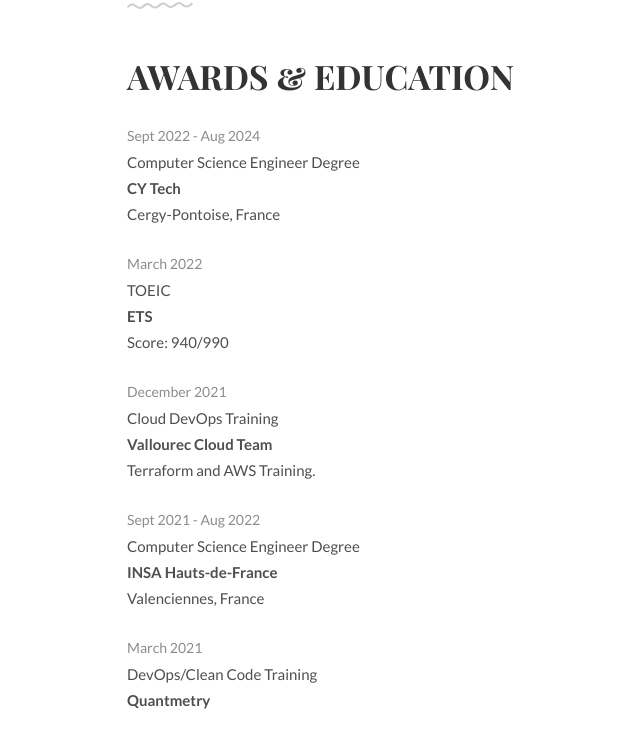
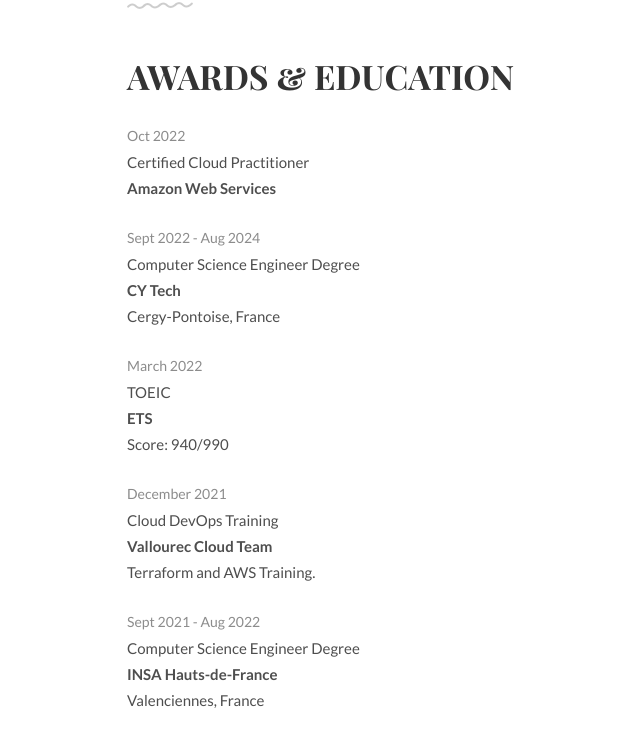
Before and after one commit to Ggs-Sheep/Personnal_Website, a plain HTML site: page index.html in a window 1280 px wide. Shown: the part 1038-1773 px from the top of the page, without its empty margins (202-842 px from the left). Drawn offline with Linux system fonts and the light colour scheme.

Commit message:
Update index.html

```diff
--- a/index.html
+++ b/index.html
@@ -84,6 +84,11 @@
 	<div class="award section second" id="achievements">
 		<div class="container">
 			<h1>Awards & Education</h1>
+			<ul class="award-list list-flat">
+				<li>Oct 2022</li>
+				<li>Certified Cloud Practitioner</li>
+				<li><b>Amazon Web Services</b></li>
+			</ul>
 			<ul class="award-list list-flat">
 				<li>Sept 2022 - Aug 2024</li>
 				<li>Computer Science Engineer Degree</li>
```
